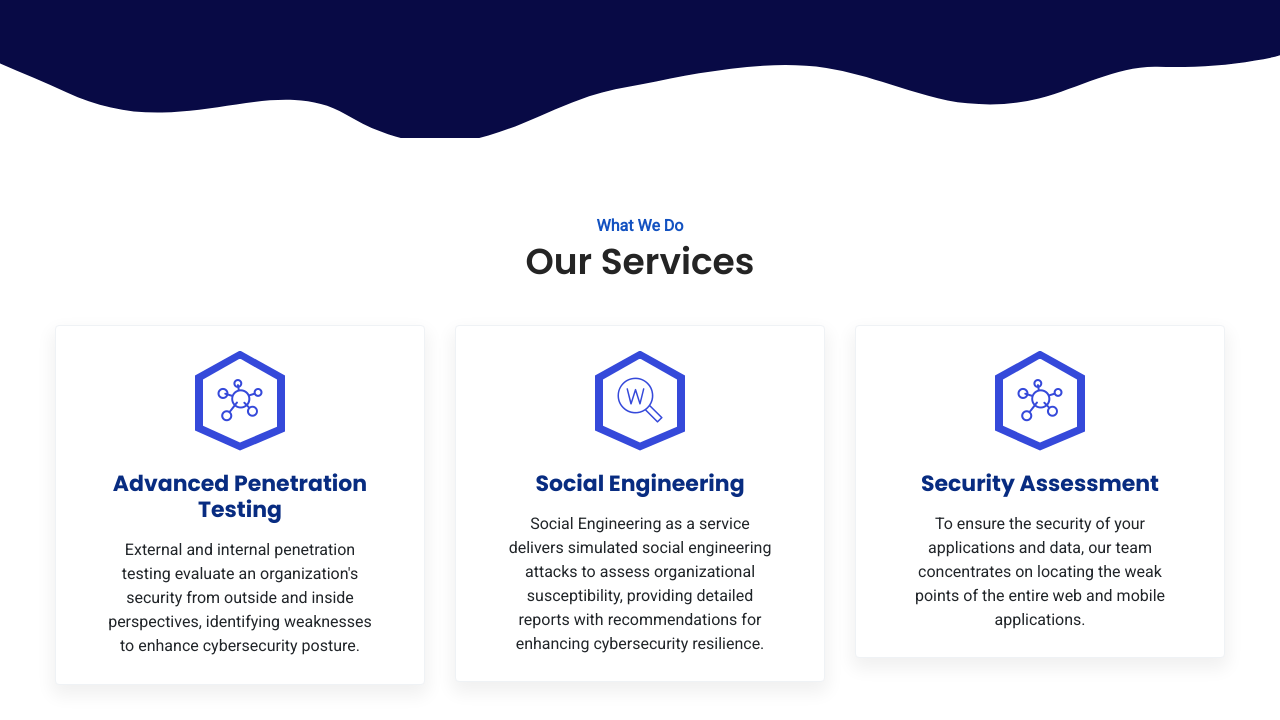
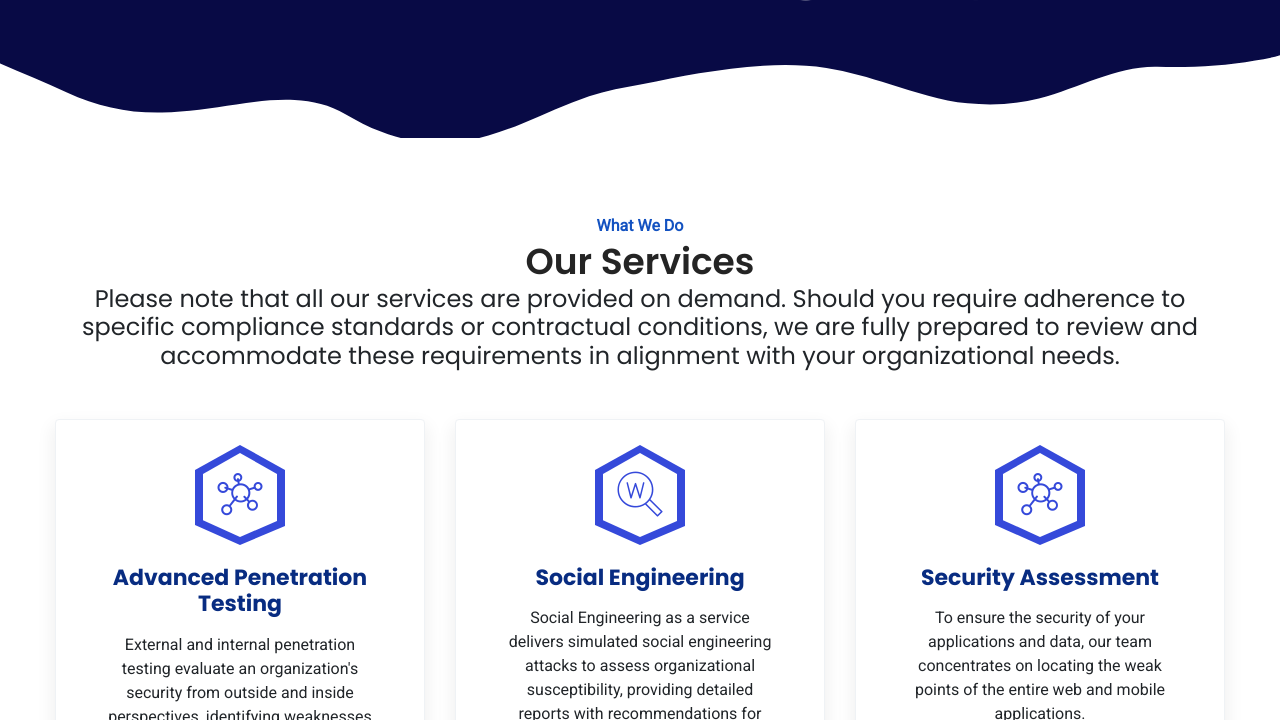
Before and after one commit to Beek-Labs/beek-labs.github.io, a plain HTML site: page index.html in a window 1280 px wide. Shown: the part 594-1314 px from the top of the page. Drawn offline with nearby package versions, Linux system fonts and the light colour scheme; some packages are replaced by stand-ins of ours; a script that the page names is missing.

Commit message:
Update index.html

```diff
--- a/index.html
+++ b/index.html
@@ -130,6 +130,7 @@
         <div class="section-title">
           <span>What We Do</span>
           <h2>Our Services</h2>
+          <h4>Please note that all our services are provided on demand. Should you require adherence to specific compliance standards or contractual conditions, we are fully prepared to review and accommodate these requirements in alignment with your organizational needs.</h4>
         </div>
         <div class="row">
           <div class="col-xs-12 col-sm-12 col-md-4">
```
